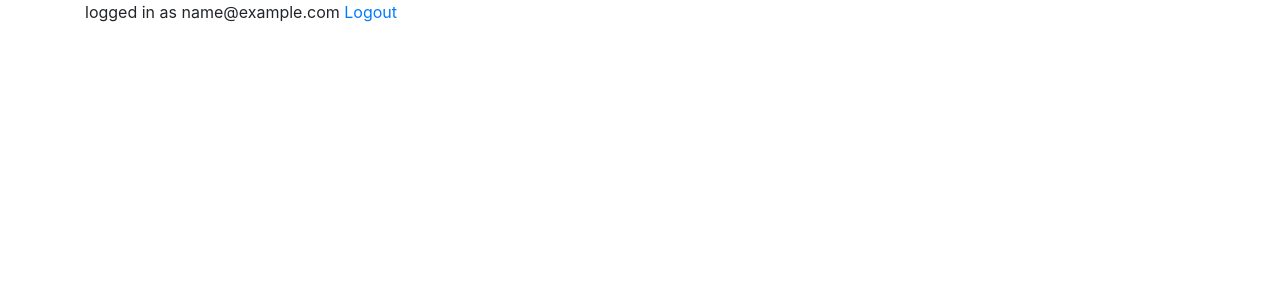
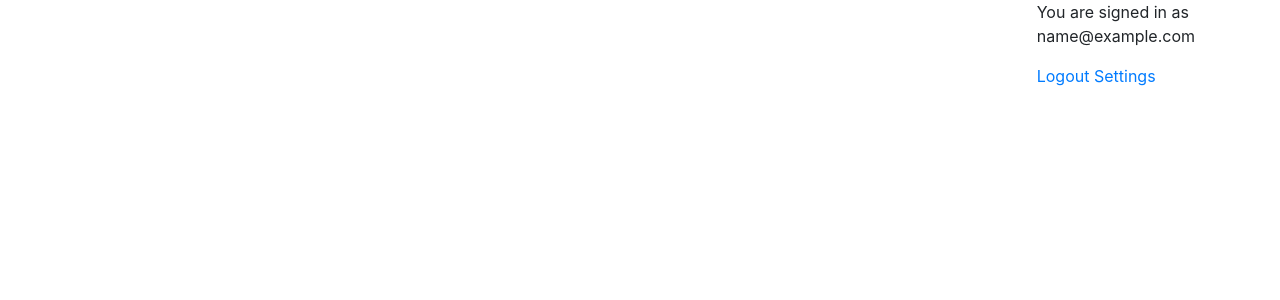
Before and after one commit to silwalumit/eventmgr, a Django app: page / in a window 1280 px wide. Shown: the top 300 px of the page. Run offline with Django 3.2, Linux system fonts and the light colour scheme; the visitor is signed in with stand-in values (Sample User, id 1); some libraries are stand-ins or nearby versions.

Commit message:
changes to templates

```diff
--- a/eventmanager/static/js/ajax_form_handling.js
+++ b/eventmanager/static/js/ajax_form_handling.js
@@ -15,8 +15,9 @@ $(function () {
                         });
                         ajaxFormSubmit(form, modal);
                     } else {
-                        console.log(xhr.msg)
-                        $("#pop-up-messages").html(xhr.msg);
+                        if (xhr.data){
+                            $("header").html(xhr.data);
+                        }
                         $(modal).modal('toggle');
                     }
                 },
--- /dev/null
+++ b/eventmanager/templates/accounts_option.html
@@ -0,0 +1,23 @@
+{% if not request.user.is_authenticated %}
+    <li class = "account-option">
+        <a class = "show-form" href="{% url 'user:login' %}" title = "Sign In" data-class = "modal-sm">Sign in</a>
+    </li>
+    <li class = "account-option">
+        <a class = "show-form" href="{% url 'user:signup' %}" title = "Sign Up" data-class = "modal-sm">Sign up</a>
+    </li>
+{% else %}
+    <li>
+        <p >
+            You are signed in as<br>
+            <span class = "name">
+                {{request.user.email}}
+            </span>
+        </p>
+    </li>
+    <li>
+        {# TODO: Dropdown Button #}
+        <a href="{% url 'user:logout' %}">Logout</a>
+        <a href="{% url 'user:settings' %}">Settings</a>
+    </li>
+
+{% endif %}
--- a/eventmanager/templates/base.html
+++ b/eventmanager/templates/base.html
@@ -13,26 +13,14 @@
 
 </head>
 <body>
-    <div class="container">
-    {% block auth %}
-        {% if not user.is_authenticated %}
-            <a class = "show-form" href="{% url 'user:login' %}" title = "Sign In" data-class = "modal-sm">Sign in</a>
-            <a class = "show-form" href="{% url 'user:signup' %}" title = "Sign Up" data-class = "modal-sm">
-            Sign up
-        </a>
-        {% else %}
-            logged in as {{request.user.email}}
-            <a href="{% url 'user:logout' %}">Logout</a>
-        {% endif %}
-    {% endblock auth %}
+    {% include "header.html" %}
 
-    {% block main %}
-    {% endblock main %}
-    <div id="pop-up-messages">
-        {% include "message.html" %}
-    </div>
+    <main>
+        {% block main %}
 
-    </div>
+        {% endblock main %}
+    </main>
+
     <div class="modal fade " id="modal-form">
         <div class="modal-dialog modal-sm"  role="document">
             <div class="modal-content">
--- /dev/null
+++ b/eventmanager/templates/header.html
@@ -0,0 +1,17 @@
+<header>
+    <div class="container">
+        <div class="row">
+            <div class="logo col-4"></div>
+            <div class="col-8">
+                <ul class = "float-right list-unstyled account-actions">
+                {% include "accounts_option.html" %}
+                </ul>
+            </div>
+        </div>
+        <div class="row">
+            <div id="pop-up-messages" class = "col-12">
+                {% include "message.html" %}
+            </div>
+        </div>
+    </div>
+</header>
```
